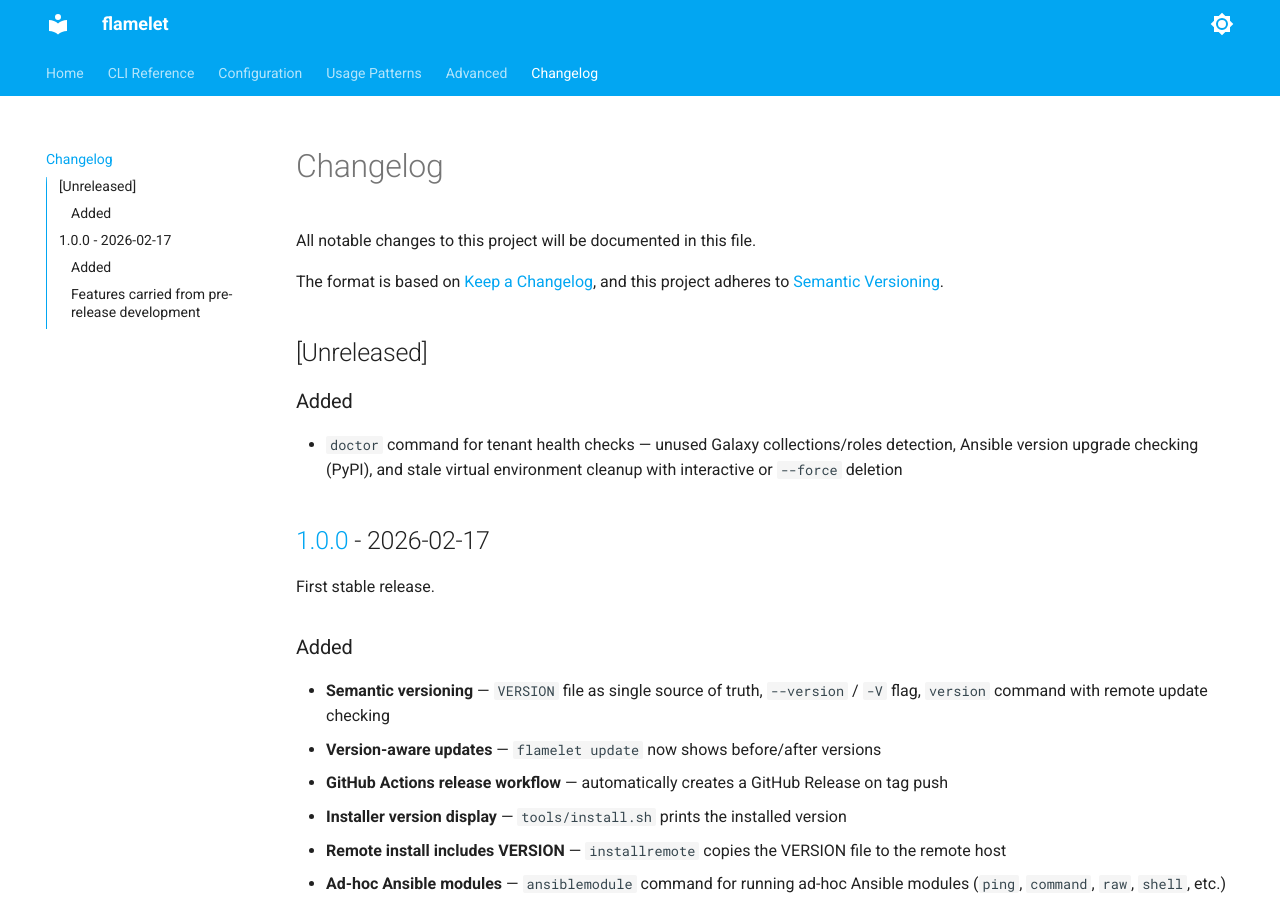
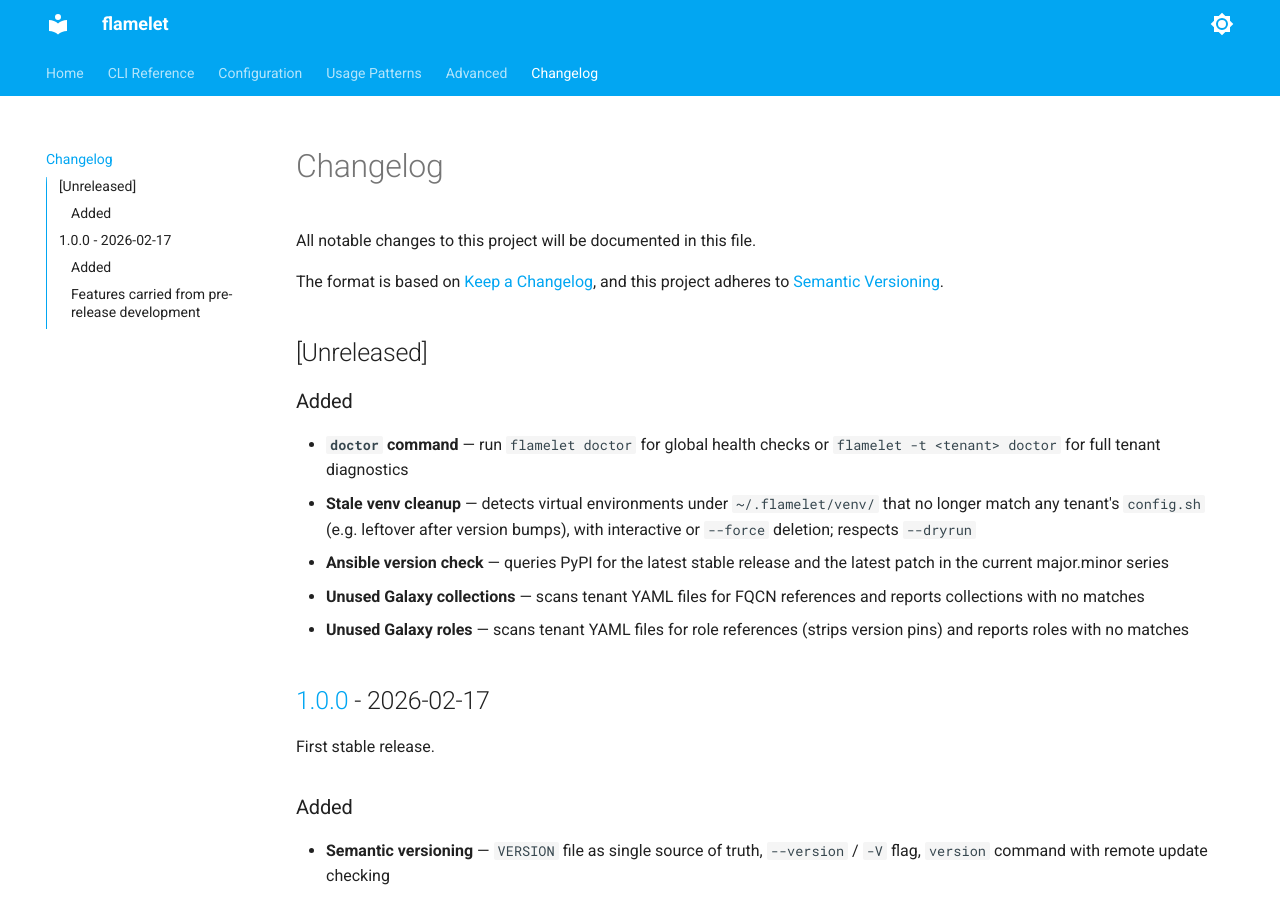
Before and after one commit to flameletlabs/flamelet, an MkDocs documentation site: the page built from docs/changelog.md, in a window 1280 px wide and 900 px high. Built offline with MkDocs 1.6.1 and Material for MkDocs 9.7.7, drawn with Linux system fonts in a browser that asks for light colours.

Commit message:
Expand changelog entries for doctor command
Co-Authored-By: Claude Opus 4.6 <noreply@anthropic.com>

```diff
--- a/docs/changelog.md
+++ b/docs/changelog.md
@@ -8,7 +8,11 @@ The format is based on [Keep a Changelog](https://keepachangelog.com/), and this
 
 ### Added
 
-- `doctor` command for tenant health checks — unused Galaxy collections/roles detection, Ansible version upgrade checking (PyPI), and stale virtual environment cleanup with interactive or `--force` deletion
+- **`doctor` command** — run `flamelet doctor` for global health checks or `flamelet -t <tenant> doctor` for full tenant diagnostics
+- **Stale venv cleanup** — detects virtual environments under `~/.flamelet/venv/` that no longer match any tenant's `config.sh` (e.g. leftover after version bumps), with interactive or `--force` deletion; respects `--dryrun`
+- **Ansible version check** — queries PyPI for the latest stable release and the latest patch in the current major.minor series
+- **Unused Galaxy collections** — scans tenant YAML files for FQCN references and reports collections with no matches
+- **Unused Galaxy roles** — scans tenant YAML files for role references (strips version pins) and reports roles with no matches
 
 ## [1.0.0] - 2026-02-17
 
```
Also changed, not shown: CHANGELOG.md (+5 -1 lines).
